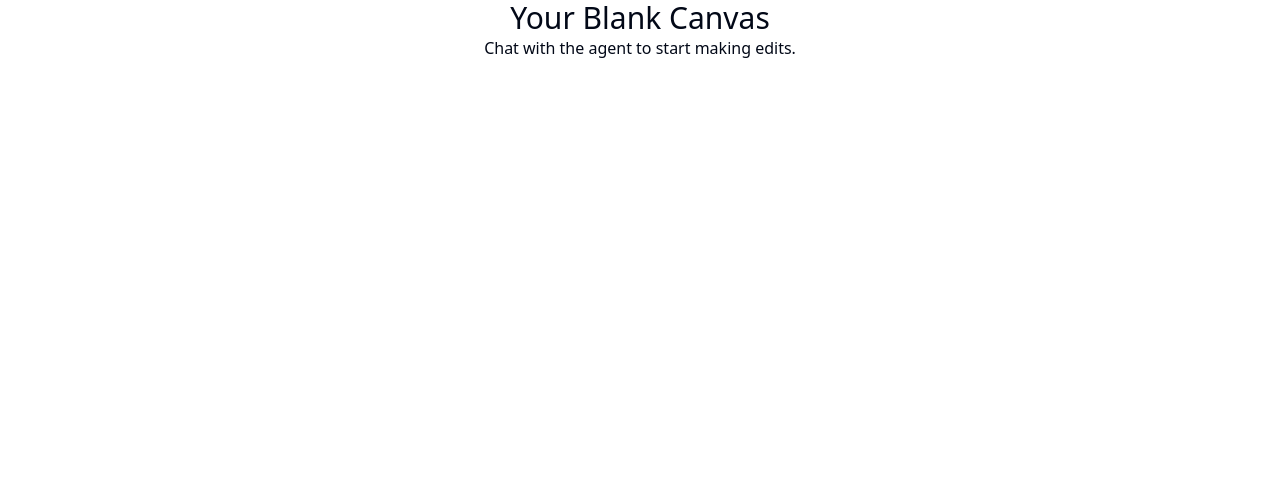
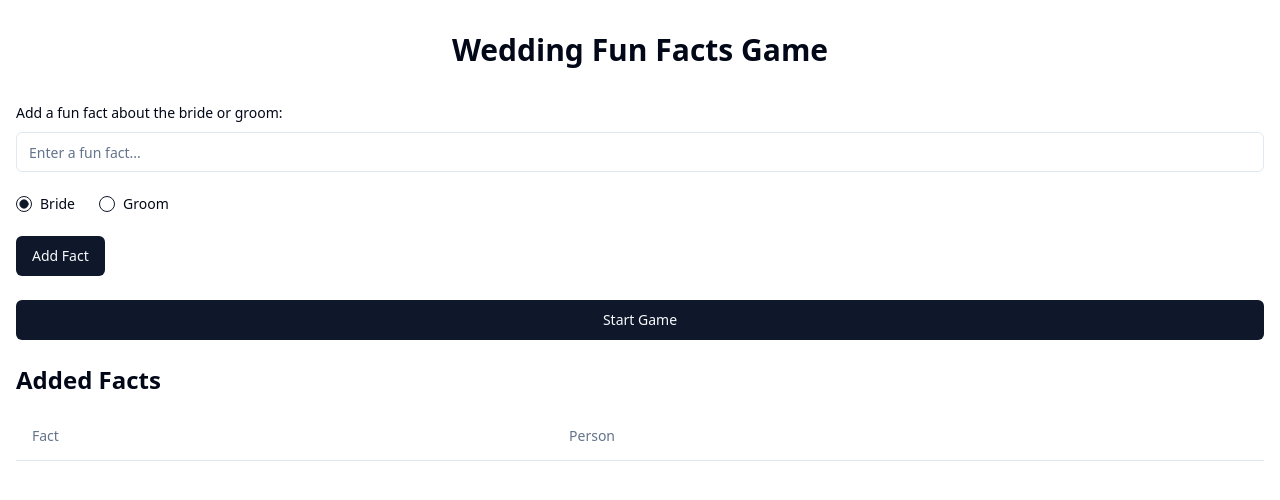
Before and after one commit to GPT-Engineer-App/wedding-fun-fact-frenzy, a React (Vite) app: page / in a window 1280 px wide. Shown: the top 500 px of the page. Built offline with nearby package versions, Linux system fonts and the light colour scheme.

Commit message:
GPT Engineer Update [skip gpt_engineer]

```diff
--- /dev/null
+++ b/src/components/FactList.jsx
@@ -0,0 +1,27 @@
+import { Table, TableBody, TableCell, TableHead, TableHeader, TableRow } from "@/components/ui/table";
+
+const FactList = ({ facts }) => {
+  return (
+    <div className="mt-8">
+      <h2 className="text-2xl font-semibold mb-4">Added Facts</h2>
+      <Table>
+        <TableHeader>
+          <TableRow>
+            <TableHead>Fact</TableHead>
+            <TableHead>Person</TableHead>
+          </TableRow>
+        </TableHeader>
+        <TableBody>
+          {facts.map((fact, index) => (
+            <TableRow key={index}>
+              <TableCell>{fact.fact}</TableCell>
+              <TableCell className="capitalize">{fact.person}</TableCell>
+            </TableRow>
+          ))}
+        </TableBody>
+      </Table>
+    </div>
+  );
+};
+
+export default FactList;
--- a/src/pages/Index.jsx
+++ b/src/pages/Index.jsx
@@ -1,12 +1,118 @@
-// Update this page (the content is just a fallback if you fail to update the page)
+import { useState } from 'react';
+import { Button } from "@/components/ui/button";
+import { Input } from "@/components/ui/input";
+import { Label } from "@/components/ui/label";
+import { RadioGroup, RadioGroupItem } from "@/components/ui/radio-group";
+import { useToast } from "@/components/ui/use-toast";
+import FactList from '@/components/FactList';
 
 const Index = () => {
+  const [facts, setFacts] = useState([]);
+  const [newFact, setNewFact] = useState('');
+  const [person, setPerson] = useState('bride');
+  const [gameMode, setGameMode] = useState(false);
+  const [currentFactIndex, setCurrentFactIndex] = useState(0);
+  const [score, setScore] = useState(0);
+  const { toast } = useToast();
+
+  const addFact = () => {
+    if (newFact.trim() !== '') {
+      setFacts([...facts, { fact: newFact, person }]);
+      setNewFact('');
+      toast({
+        title: "Fact added!",
+        description: "Your fun fact has been added to the game.",
+      });
+    }
+  };
+
+  const startGame = () => {
+    if (facts.length > 0) {
+      setGameMode(true);
+      setCurrentFactIndex(0);
+      setScore(0);
+    } else {
+      toast({
+        title: "No facts added",
+        description: "Please add some facts before starting the game.",
+        variant: "destructive",
+      });
+    }
+  };
+
+  const handleGuess = (guess) => {
+    if (guess === facts[currentFactIndex].person) {
+      setScore(score + 1);
+      toast({
+        title: "Correct!",
+        description: "You guessed right!",
+        variant: "default",
+      });
+    } else {
+      toast({
+        title: "Wrong!",
+        description: `This fact was about the ${facts[currentFactIndex].person}.`,
+        variant: "destructive",
+      });
+    }
+
+    if (currentFactIndex < facts.length - 1) {
+      setCurrentFactIndex(currentFactIndex + 1);
+    } else {
+      setGameMode(false);
+      toast({
+        title: "Game Over!",
+        description: `Your final score is ${score + (guess === facts[currentFactIndex].person ? 1 : 0)} out of ${facts.length}.`,
+      });
+    }
+  };
+
   return (
-    <div className="flex justify-center items-center">
-      <div className="text-center">
-        <h1 className="text-3xl">Your Blank Canvas</h1>
-        <p>Chat with the agent to start making edits.</p>
-      </div>
+    <div className="container mx-auto px-4 py-8">
+      <h1 className="text-3xl font-bold text-center mb-8">Wedding Fun Facts Game</h1>
+
+      {!gameMode ? (
+        <div className="space-y-6">
+          <div className="space-y-2">
+            <Label htmlFor="fact">Add a fun fact about the bride or groom:</Label>
+            <Input
+              id="fact"
+              value={newFact}
+              onChange={(e) => setNewFact(e.target.value)}
+              placeholder="Enter a fun fact..."
+            />
+          </div>
+
+          <RadioGroup value={person} onValueChange={setPerson} className="flex space-x-4">
+            <div className="flex items-center space-x-2">
+              <RadioGroupItem value="bride" id="bride" />
+              <Label htmlFor="bride">Bride</Label>
+            </div>
+            <div className="flex items-center space-x-2">
+              <RadioGroupItem value="groom" id="groom" />
+              <Label htmlFor="groom">Groom</Label>
+            </div>
+          </RadioGroup>
+
+          <Button onClick={addFact}>Add Fact</Button>
+
+          <div className="mt-8">
+            <Button onClick={startGame} className="w-full">Start Game</Button>
+          </div>
+
+          <FactList facts={facts} />
+        </div>
+      ) : (
+        <div className="space-y-6">
+          <h2 className="text-2xl font-semibold text-center">Guess who this fact is about:</h2>
+          <p className="text-xl text-center">{facts[currentFactIndex].fact}</p>
+          <div className="flex justify-center space-x-4">
+            <Button onClick={() => handleGuess('bride')}>Bride</Button>
+            <Button onClick={() => handleGuess('groom')}>Groom</Button>
+          </div>
+          <p className="text-center">Score: {score} / {currentFactIndex + 1}</p>
+        </div>
+      )}
     </div>
   );
 };
```
